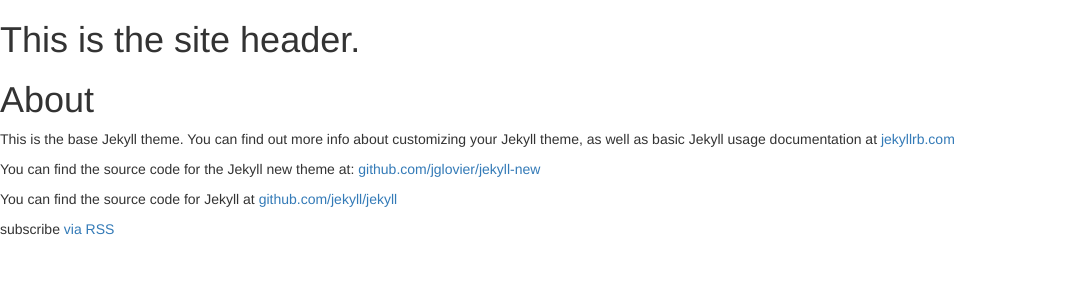
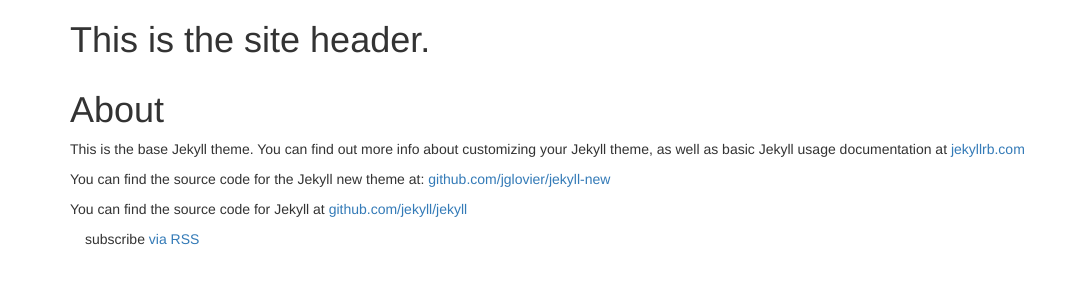
Before and after one commit to clauswilke/clauswilke.github.io.old, a Jekyll site: the page built from about.md, in a window 1280 px wide. Shown: the top 300 px of the page, without its empty margins (0-1087 px from the left). Built offline with Jekyll 4.4.1, drawn with Linux system fonts in a browser that asks for light colours; nearby versions of some CDN libraries.

Commit message:
everything needs to be in a container.

```diff
--- a/_includes/footer.html
+++ b/_includes/footer.html
@@ -1,8 +1,9 @@
 <footer>
 
   <!-- Contents of page footer. -->
-  <p class="rss-subscribe">subscribe <a href="{{ "/feed.xml" | prepend: site.baseurl }}">via RSS</a></p>
-
+  <div class="container">
+    <p class="rss-subscribe">subscribe <a href="{{ "/feed.xml" | prepend: site.baseurl }}">via RSS</a></p>
+  </div>
 
   <!-- Scripts and plugins. -->
 
--- a/_includes/header.html
+++ b/_includes/header.html
@@ -1,3 +1,5 @@
 <header>
+<div class="container">
 <h1>This is the site header.</h1>
+</div>
 </header>
--- a/_layouts/default.html
+++ b/_layouts/default.html
@@ -10,8 +10,9 @@
   {% include header.html %}
 
   <!-- Page content -->
-
+  <div class="container">
   {{ content }}
+  </dif>
 
   <!-- Page footer -->
   {% include footer.html %}
```
